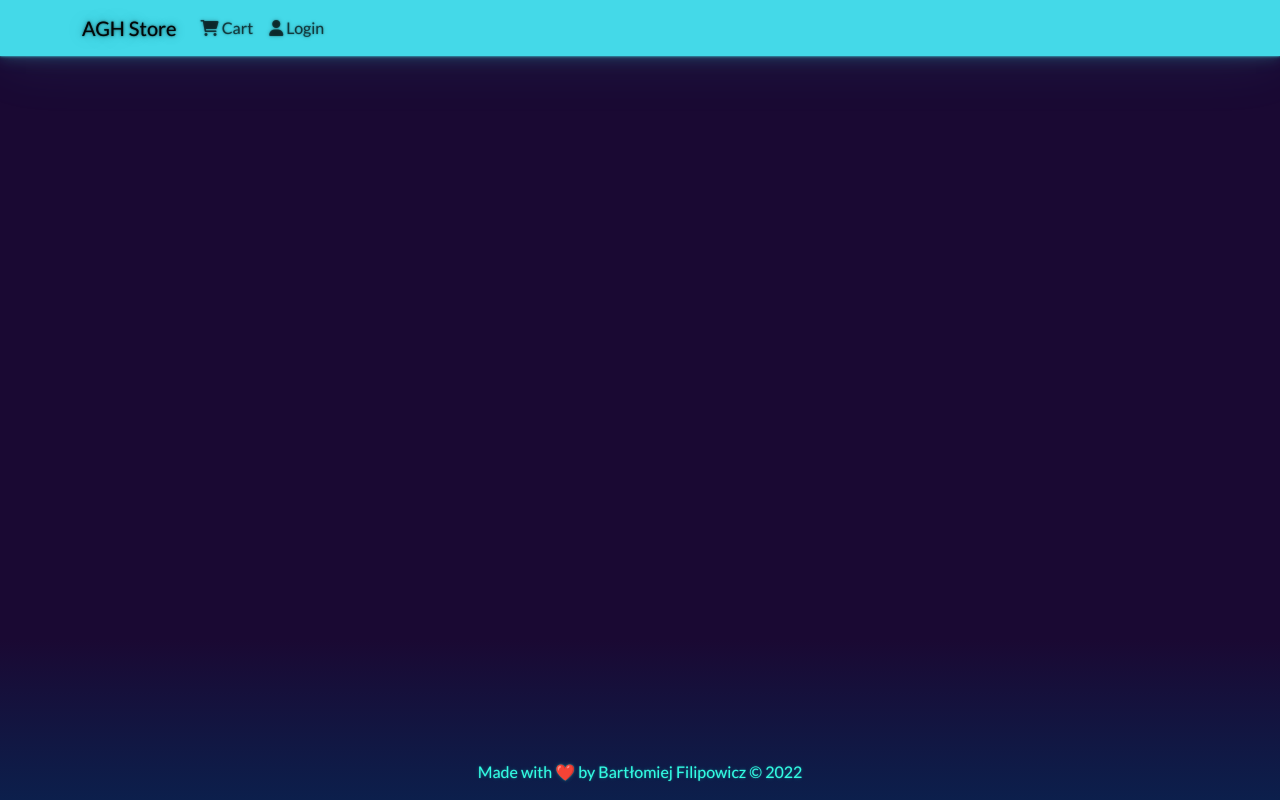
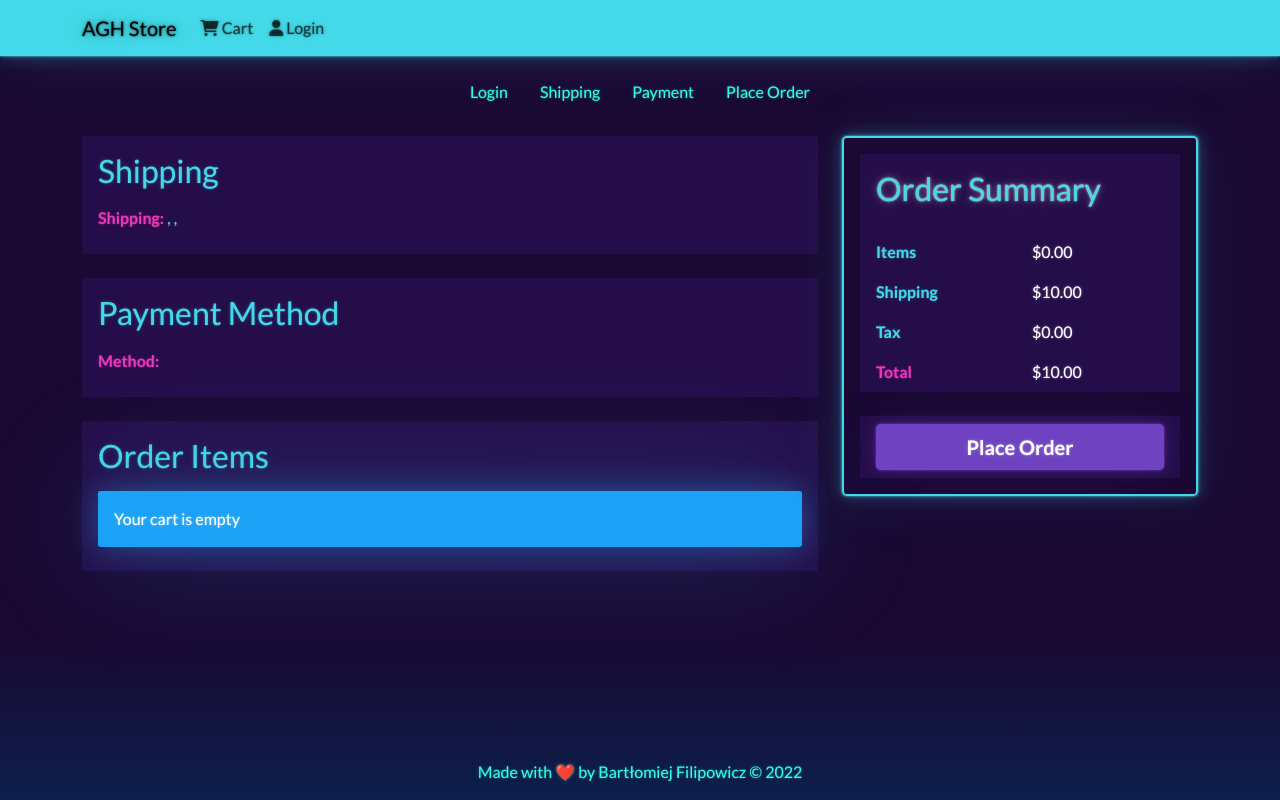
Before and after one commit to Bartlomiej-Filipowicz/eCommerce-Store, a React (Create React App) app in the folder frontend/: page /placeorder in a window 1280 px wide. Built offline with nearby package versions, Linux system fonts and the light colour scheme.

Commit message:
Add Place Order Screen
Created a place order screen where there is information about shipping,
chosen payment method, list of chosen products and order summary with
a total price.

```diff
--- a/frontend/src/App.js
+++ b/frontend/src/App.js
@@ -12,6 +12,7 @@
 import ProfileScreen from './screens/ProfileScreen'
 import ShippingScreen from './screens/ShippingScreen'
 import PaymentScreen from './screens/PaymentScreen'
+import PlaceOrderScreen from './screens/PlaceOrderScreen'
 
 // this is what is seen in a browser
 
@@ -37,6 +38,7 @@
             <Route path='/login/shipping' element={<ShippingScreen />} />  { // path can be problematic, be careful
 
             }
+            <Route path='/placeorder' element={<PlaceOrderScreen />} />
             <Route path='/payment' element={<PaymentScreen />} />
             <Route path='/product/:id' element={<ProductScreen />} />
             <Route path='/cart/:id' element={<CartScreen />} />
--- a/frontend/src/screens/CartScreen.js
+++ b/frontend/src/screens/CartScreen.js
@@ -40,8 +40,9 @@
 
   return (
     <Row>
+      <h1>Shopping Cart</h1>
       <Col md={8}>
-        <h1>Shopping Cart</h1>
+
         {cartItems.length === 0 ? (
           <Message variant='info'>
             Your cart is empty <Link to='/'>Go to Homepage</Link>
@@ -49,6 +50,7 @@
         ) : (
           <ListGroup variant='flush' >
             {cartItems.map(item => (
+              <div>
                 <ListGroup.Item key={item.product} >
 
                     <Row>
@@ -56,13 +58,13 @@
                             <Image src={item.image} alt={item.name} fluid rounded/>
                         </Col>
 
-                        <Col md={3}>
+                        <Col md={3} className='mt-2'>
                             <Link to={`/product/${item.product}`}>{item.name}</Link>
                         </Col>
 
-                        <Col md={2}>${item.price}</Col>
+                        <Col md={2} className='mt-2'>${item.price}</Col>
 
-                        <Col md={3}>
+                        <Col md={3} className='mt-2'>
                             <Form.Control
                               as="select"
                               value={item.qty}
@@ -83,7 +85,7 @@
                             </Form.Control>
                         </Col>
 
-                        <Col md={1}>
+                        <Col md={1} className='mt-2'>
                               <Button
                                 type='button'
                                 variant='light'
@@ -95,6 +97,8 @@
                     </Row>
 
                 </ListGroup.Item>
+              <br/>
+              </div>
 
           ))}
           </ListGroup>
@@ -104,15 +108,13 @@
       </Col>
 
       <Col md={4}>
-          <Card>
+          <Card className='mt-0 p-3 border border-2 rounded-3 border border-light'>
               <ListGroup variant='flush'>
                   <ListGroup.Item>
                       <h2>Subtotal ({cartItems.reduce((acc, item) => acc + item.qty, 0 )}) items</h2>
                       ${cartItems.reduce((acc, item) => acc + item.qty * item.price, 0 ).toFixed(2)}
                   </ListGroup.Item>
-              </ListGroup>
-
-              <ListGroup variant='flush'>
+              <br/>
                   <ListGroup.Item>
                       <div className="d-grid gap-2">
                         <Button type='button' size='lg'
--- a/frontend/src/screens/PaymentScreen.js
+++ b/frontend/src/screens/PaymentScreen.js
@@ -38,7 +38,7 @@
 
                 <Form.Group>
 
-                    <Form.Label as='legend'>Select Method</Form.Label>
+                    <Form.Label as='legend'><h1>Select Method</h1></Form.Label>
 
                     <Col>
                         <Form.Check
--- /dev/null
+++ b/frontend/src/screens/PlaceOrderScreen.js
@@ -0,0 +1,145 @@
+import React, { useState, useEffect } from 'react'
+import { Button, Row, Col, ListGroup, Image, Card, Container } from 'react-bootstrap'
+import { useNavigate, Link } from 'react-router-dom'
+import { useDispatch, useSelector } from 'react-redux'
+import Message from '../components/Message'
+import CheckoutSteps from '../components/CheckoutSteps'
+
+function PlaceOrderScreen() {
+
+    const cart = useSelector(state => state.cart)
+
+    const itemsPrice = cart.cartItems.reduce((acc, item) => acc + item.price * item.qty, 0).toFixed(2) // it doesn't update the store, it's only for this page
+    //cart.itemsPrice = cart.cartItems.reduce((acc, item) => acc + item.price * item.qty, 0).toFixed(2)  <- old version
+    // INITIALLLY 'itemsPrice' was an attribute of the 'cart' state, but it was causing Error: Invariant failed: A state mutation
+    // was detected between dispatches, in the path 'cart.itemsPrice'
+
+    const shippingPrice = (itemsPrice > 100 ? 0 : 10).toFixed(2)
+    const taxPrice = Number( 0.05 * itemsPrice).toFixed(2)
+    const totalPrice = (Number(itemsPrice) + Number(shippingPrice) + Number(taxPrice)).toFixed(2)
+
+    const placeOrder = () => {
+        console.log('place order')
+    }
+
+    return (
+        <div>
+            <CheckoutSteps step1 step2 step3 step4 />
+
+            <Row>
+                <Col md={8}>
+                    <ListGroup variant='flush'>
+                        <ListGroup.Item>
+                            <h2 class="text-light">Shipping</h2>
+
+                            <p class="text-light">
+                                <strong class="text-secondary">Shipping: </strong>
+                                {cart.shippingAddress.address}, {cart.shippingAddress.city}
+                                {'  '}
+                                {cart.shippingAddress.postalCode},
+                                {'  '}
+                                {cart.shippingAddress.country}
+                            </p>
+                        </ListGroup.Item>
+                    <br/>
+                        <ListGroup.Item>
+                            <h2 class="text-light">Payment Method</h2>
+
+                            <p class="text-light">
+                                <strong class="text-secondary">Method: </strong>
+                                {cart.paymentMethod}
+                            </p>
+                        </ListGroup.Item>
+                    <br/>
+                        <ListGroup.Item>
+                            <h2 class="text-light">Order Items</h2>
+
+                            {cart.cartItems.length === 0 ? <Message variant='info'>
+                                Your cart is empty
+                            </Message> : (
+                                <ListGroup variant='flush'>
+                                    {cart.cartItems.map((item,index) => (
+                                        <ListGroup.Item key={index}>
+                                            <Row>
+                                                <Col md={1}>
+                                                    <Image src={item.image} alt={item.name} fluid rounded />
+                                                </Col>
+
+                                                <Col>
+                                                    <Link to={`/product/${item.product}`}>{item.name}</Link>
+                                                </Col>
+
+                                                <Col md={4}>
+                                                    <strong>{item.qty}</strong> &nbsp;  X  &nbsp; ${item.price} &nbsp;  =  &nbsp;  ${(item.qty * item.price).toFixed(2)}
+                                                </Col>
+                                            </Row>
+                                        </ListGroup.Item>
+                                    ))}
+                                </ListGroup>
+                            ) }
+
+                        </ListGroup.Item>
+
+                    </ListGroup>
+                </Col>
+
+                <Col md={4}>
+                    <Card className='mt-0 p-3 border border-2 rounded-3 border border-light'>
+                        <ListGroup variant='flush'>
+                            <ListGroup.Item>
+                                <h2 class="text-light">Order Summary</h2>
+                            </ListGroup.Item>
+
+                            <ListGroup.Item>
+                                <Row>
+                                    <Col><strong class="text-light">Items </strong></Col>
+                                    <Col>${itemsPrice}</Col>
+                                </Row>
+                            </ListGroup.Item>
+
+                            <ListGroup.Item>
+                                <Row>
+                                    <Col><strong class="text-light">Shipping </strong></Col>
+                                    <Col>${shippingPrice}</Col>
+                                </Row>
+                            </ListGroup.Item>
+
+                            <ListGroup.Item>
+                                <Row>
+                                    <Col><strong class="text-light">Tax </strong></Col>
+                                    <Col>${taxPrice}</Col>
+                                </Row>
+                            </ListGroup.Item>
+
+                            <ListGroup.Item>
+                                <Row>
+                                    <Col><strong class="text-secondary">Total </strong></Col>
+                                    <Col>${totalPrice}</Col>
+
+                                </Row>
+
+                            </ListGroup.Item>
+                            <br/>
+                            <ListGroup.Item>
+                                <div className="d-grid gap-2">
+                                    <Button
+                                        type='button'
+                                        size='lg'
+                                        className='btn-block'
+                                        disabled={cart.cartItems === 0}
+                                        onClick={placeOrder}
+                                    >
+                                        <strong>Place Order</strong>
+                                    </Button>
+                                </div>
+                            </ListGroup.Item>
+
+                        </ListGroup>
+                    </Card>
+                </Col>
+            </Row>
+        </div>
+    )
+}
+
+export default PlaceOrderScreen
--- a/frontend/src/screens/ProductScreen.js
+++ b/frontend/src/screens/ProductScreen.js
@@ -83,7 +83,7 @@
                   </ListGroup.Item>
 
                   <ListGroup.Item>
-                    Price: {product.price} PLN
+                    Price:  ${product.price}
                   </ListGroup.Item>
 
                   <ListGroup.Item>
@@ -93,13 +93,13 @@
               </Col>
 
               <Col md={3}>
-                <Card>
+                <Card className='mt-0 p-3 border border-2 rounded-3 border border-light'>
                   <ListGroup variant='flush'>
                     <ListGroup.Item>
                       <Row>
-                        <Col>Price:</Col>
+                        <Col><strong class="text-secondary">Price </strong></Col>
                         <Col>
-                          <strong>{product.price} PLN</strong>
+                          <strong>${product.price}</strong>
                         </Col>
                       </Row>
 
@@ -107,7 +107,7 @@
 
                     <ListGroup.Item>
                       <Row>
-                        <Col>Status:</Col>
+                        <Col><strong class="text-light">Status </strong></Col>
                         <Col>
                           {product.countInStock > 0 ? 'In Stock' : 'Out of Stock'}
                         </Col>
@@ -118,7 +118,7 @@
                     {product.countInStock > 0 && (
                       <ListGroup.Item>
                         <Row>
-                          <Col>Qty</Col>
+                          <Col><strong class="text-light">Qty </strong></Col>
                           <Col xs='auto' className='my-1'>
                             <Form.Control
                             as="select"
@@ -143,7 +143,7 @@
                       </ListGroup.Item>
                     )}
 
-                    <ListGroup.Item>
+                    <ListGroup.Item className='mt-3'>
                       <Row>
                         <Button
                          onClick={addToCartHandler}
```
